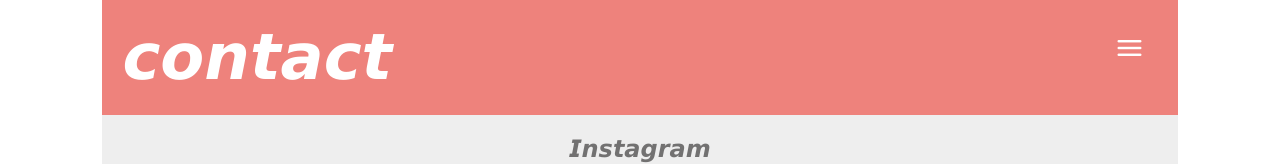
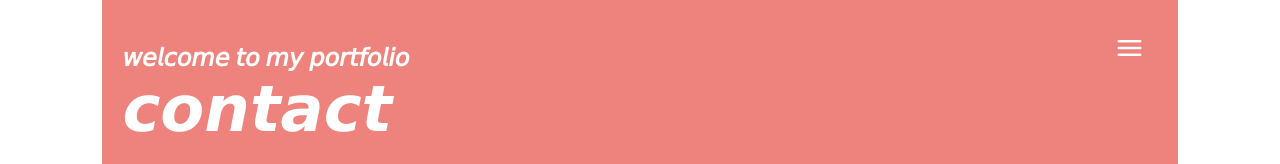
Before and after one commit to melonpaaan/portfolio, a plain HTML site: page contact.html in a window 1280 px wide. Shown: the top 164 px of the page. Drawn offline with nearby package versions, Linux system fonts and the light colour scheme; files that its build step writes are made by us from their sources.

Commit message:
Add files via upload

```diff
--- a/contact.html
+++ b/contact.html
@@ -20,6 +20,7 @@
 <body>
     <div id="wrap">
         <header>
+          　<h2>𝘸𝘦𝘭𝘤𝘰𝘮𝘦 𝘵𝘰 𝘮𝘺 𝘱𝘰𝘳𝘵𝘧𝘰𝘭𝘪𝘰</h2>
             <h1>𝙘𝙤𝙣𝙩𝙖𝙘𝙩</h1>
             <div class="navButton">
               <a href="#"><span class="material-symbols-rounded">menu</span></a>
```
Also changed, not shown: favorite.html (+1 -0 lines), index.html (+1 -0 lines).
